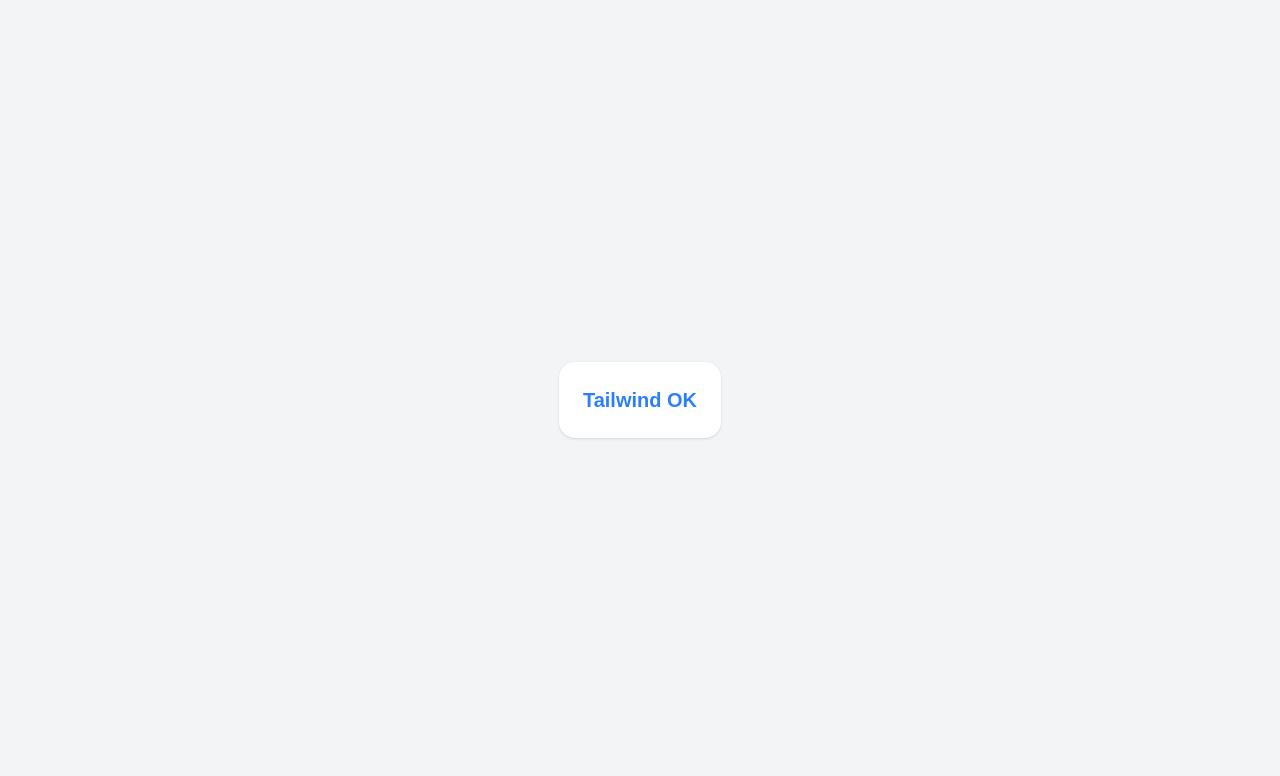
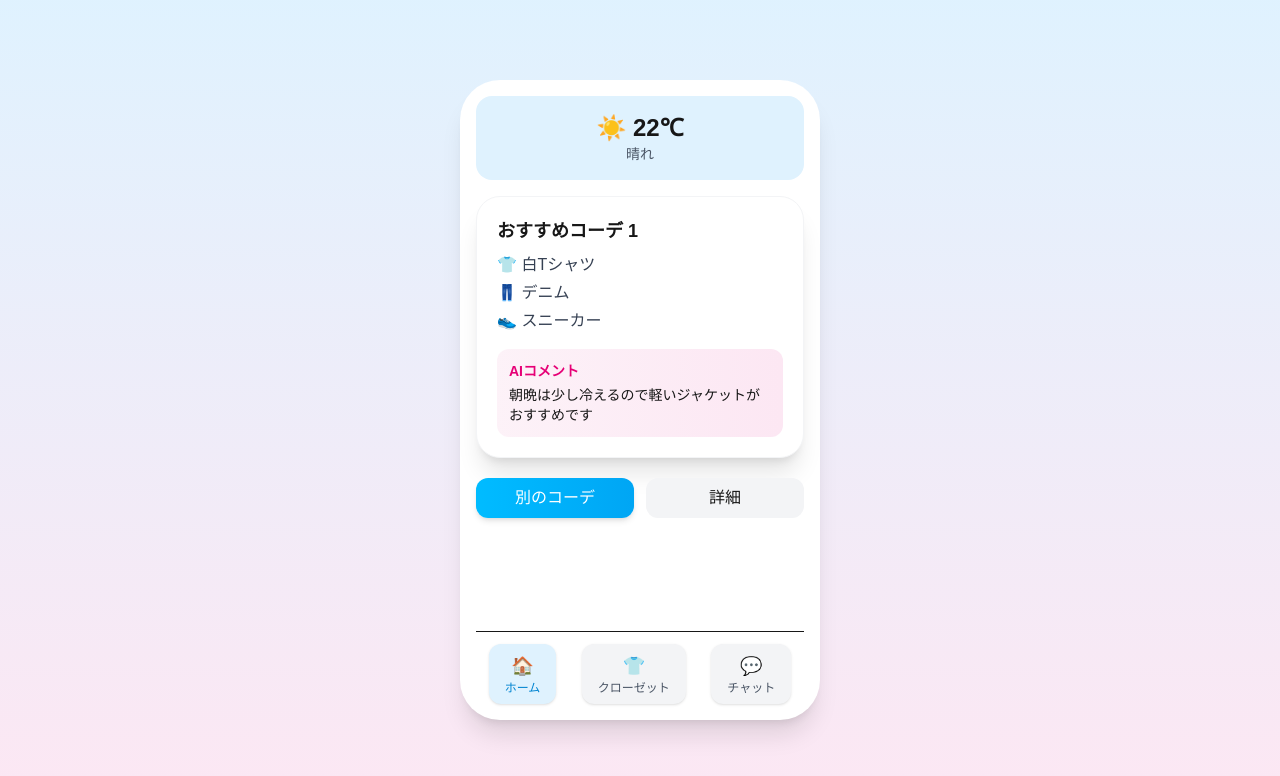
Before and after one commit to ms-engineer-bc26-01/teamB_section_8, a Next.js app in the folder frontend/: page / in a window 1280 px wide. Shown: the top 776 px of the page. Built offline with nearby package versions, Linux system fonts and the light colour scheme; sample sign-in values are in the browser's storage.

Commit message:
ダッシュボード画面作成（仮）

```diff
--- a/frontend/app/login/page.tsx
+++ b/frontend/app/login/page.tsx
@@ -8,18 +8,38 @@
 export default function LoginPage() {
   const router = useRouter();
 
-  //  状態管理
+  // 状態管理（メールアドレス・パスワード・ローディング状態）
   const [email, setEmail] = useState("");
   const [password, setPassword] = useState("");
+  const [loading, setLoading] = useState(false);
 
-  //  ログイン処理
+  // ログイン処理
   const handleLogin = async () => {
+    // 入力チェック
+    if (!email || !password) {
+      alert("メールアドレスとパスワードを入力してください");
+      return;
+    }
+
     try {
+      // ローディング開始
+      setLoading(true);
+
+      // Firebase認証でログイン
       await signInWithEmailAndPassword(auth, email, password);
+
+      // ログイン状態をローカルストレージに保存（ログイン判定用）
+      localStorage.setItem("login", "true");
+
+      // ログイン成功後、ダッシュボードへ遷移
       router.push("/");
     } catch (error) {
+      // エラー時の処理
       alert("ログインに失敗しました");
       console.error(error);
+    } finally {
+      // ローディング終了
+      setLoading(false);
     }
   };
 
@@ -59,9 +79,10 @@
           />
         </div>
 
-        {/* 🔘 ログインボタン */}
+        {/* ログインボタン */}
         <button
           onClick={handleLogin}
+          disabled={loading}
           className="
             w-full py-3 rounded-xl text-sm font-semibold text-white
             bg-gradient-to-r from-sky-400 to-pink-400
@@ -69,9 +90,10 @@
             transition-all duration-200
             hover:scale-105 hover:shadow-lg
             active:scale-95
+            disabled:opacity-50 disabled:cursor-not-allowed
           "
         >
-          ログイン
+          {loading ? "ログイン中..." : "ログイン"}
         </button>
 
       </div>
--- a/frontend/app/page.tsx
+++ b/frontend/app/page.tsx
@@ -1,10 +1,153 @@
-export default function Home() {
+"use client";
+
+import { useEffect, useState } from "react";
+import { useRouter, usePathname } from "next/navigation";
+
+export default function DashboardPage() {
+  const router = useRouter();
+  const pathname = usePathname();
+
+  // コーデ切り替え用インデックス
+  const [index, setIndex] = useState(0);
+
+  // ダミーデータ（後でAPIに置き換え）
+  const outfits = [
+    {
+      tops: "白Tシャツ",
+      bottoms: "デニム",
+      shoes: "スニーカー",
+      comment: "朝晩は少し冷えるので軽いジャケットがおすすめです"
+    },
+    {
+      tops: "薄手ニット",
+      bottoms: "スカート",
+      shoes: "ローファー",
+      comment: "少し肌寒いのでニットスタイルがぴったりです"
+    }
+  ];
+
+  const data = {
+    temp: 22,
+    weather: "晴れ"
+  };
+
+  // ログイン状態チェック（未ログインならログイン画面へ遷移）
+  useEffect(() => {
+    const isLoggedIn = localStorage.getItem("login");
+
+    if (!isLoggedIn) {
+      router.push("/login");
+    }
+  }, []);
+
   return (
-    <main className="min-h-screen flex items-center justify-center bg-gray-100">
-      <div className="bg-white p-6 rounded-2xl shadow">
-        <h1 className="text-xl font-bold text-blue-500">
-          Tailwind OK
-        </h1>
+    <main className="min-h-screen flex items-center justify-center bg-gradient-to-b from-sky-100 to-pink-100">
+
+      {/* スマホ風コンテナ */}
+      <div className="w-[360px] h-[640px] bg-white rounded-[40px] shadow-xl p-4 flex flex-col justify-between">
+
+        {/* 上部エリア */}
+        <div>
+
+          {/* 天気カード */}
+          <div className="bg-sky-100 rounded-2xl p-4 text-center mb-4">
+            <h1 className="text-2xl font-bold">
+              ☀️ {data.temp}℃
+            </h1>
+            <p className="text-sm text-gray-600">{data.weather}</p>
+          </div>
+
+          {/* コーデカード */}
+          <div className="bg-white rounded-3xl shadow-xl border border-gray-100 p-5 mb-5">
+            <h2 className="font-bold text-lg mb-2">
+              おすすめコーデ {index + 1}
+            </h2>
+
+            {/* アイテム一覧 */}
+            <ul className="text-gray-700 space-y-1">
+              <li>👕 {outfits[index].tops}</li>
+              <li>👖 {outfits[index].bottoms}</li>
+              <li>👟 {outfits[index].shoes}</li>
+            </ul>
+
+            {/* AIコメント */}
+            <div className="mt-4 bg-gradient-to-r from-pink-50 to-pink-100 rounded-xl p-3 text-sm">
+              <p className="text-pink-600 font-semibold mb-1">
+                AIコメント
+              </p>
+              <p>{outfits[index].comment}</p>
+            </div>
+          </div>
+
+          {/* アクションボタン */}
+          <div className="flex gap-3 mb-4">
+            <button
+              onClick={() => setIndex((index + 1) % outfits.length)}
+              className="flex-1 bg-gradient-to-r from-sky-400 to-sky-500 text-white py-2 rounded-xl shadow-md active:scale-95 transition"
+            >
+              別のコーデ
+            </button>
+
+            <button className="flex-1 bg-gray-100 py-2 rounded-xl active:scale-95 transition">
+              詳細
+            </button>
+          </div>
+
+        </div>
+
+        {/* 下部ナビゲーション（ボタン風UI + 現在ページのハイライト） */}
+        <div className="border-t pt-3 flex justify-around">
+
+          {/* ホーム */}
+          <button
+            onClick={() => router.push("/")}
+            className={`
+              flex flex-col items-center justify-center
+              px-4 py-2 rounded-xl shadow-sm
+              active:scale-95 transition
+              ${pathname === "/"
+                ? "bg-sky-100 text-sky-600"
+                : "bg-gray-100 text-gray-600"}
+            `}
+          >
+            <span className="text-lg">🏠</span>
+            <span className="text-xs">ホーム</span>
+          </button>
+
+          {/* クローゼット */}
+          <button
+            onClick={() => router.push("/closet")}
+            className={`
+              flex flex-col items-center justify-center
+              px-4 py-2 rounded-xl shadow-sm
+              active:scale-95 transition
+              ${pathname === "/closet"
+                ? "bg-sky-100 text-sky-600"
+                : "bg-gray-100 text-gray-600"}
+            `}
+          >
+            <span className="text-lg">👕</span>
+            <span className="text-xs">クローゼット</span>
+          </button>
+
+          {/* チャット */}
+          <button
+            onClick={() => router.push("/chat")}
+            className={`
+              flex flex-col items-center justify-center
+              px-4 py-2 rounded-xl shadow-sm
+              active:scale-95 transition
+              ${pathname === "/chat"
+                ? "bg-sky-100 text-sky-600"
+                : "bg-gray-100 text-gray-600"}
+            `}
+          >
+            <span className="text-lg">💬</span>
+            <span className="text-xs">チャット</span>
+          </button>
+
+        </div>
+
       </div>
     </main>
   );
```
